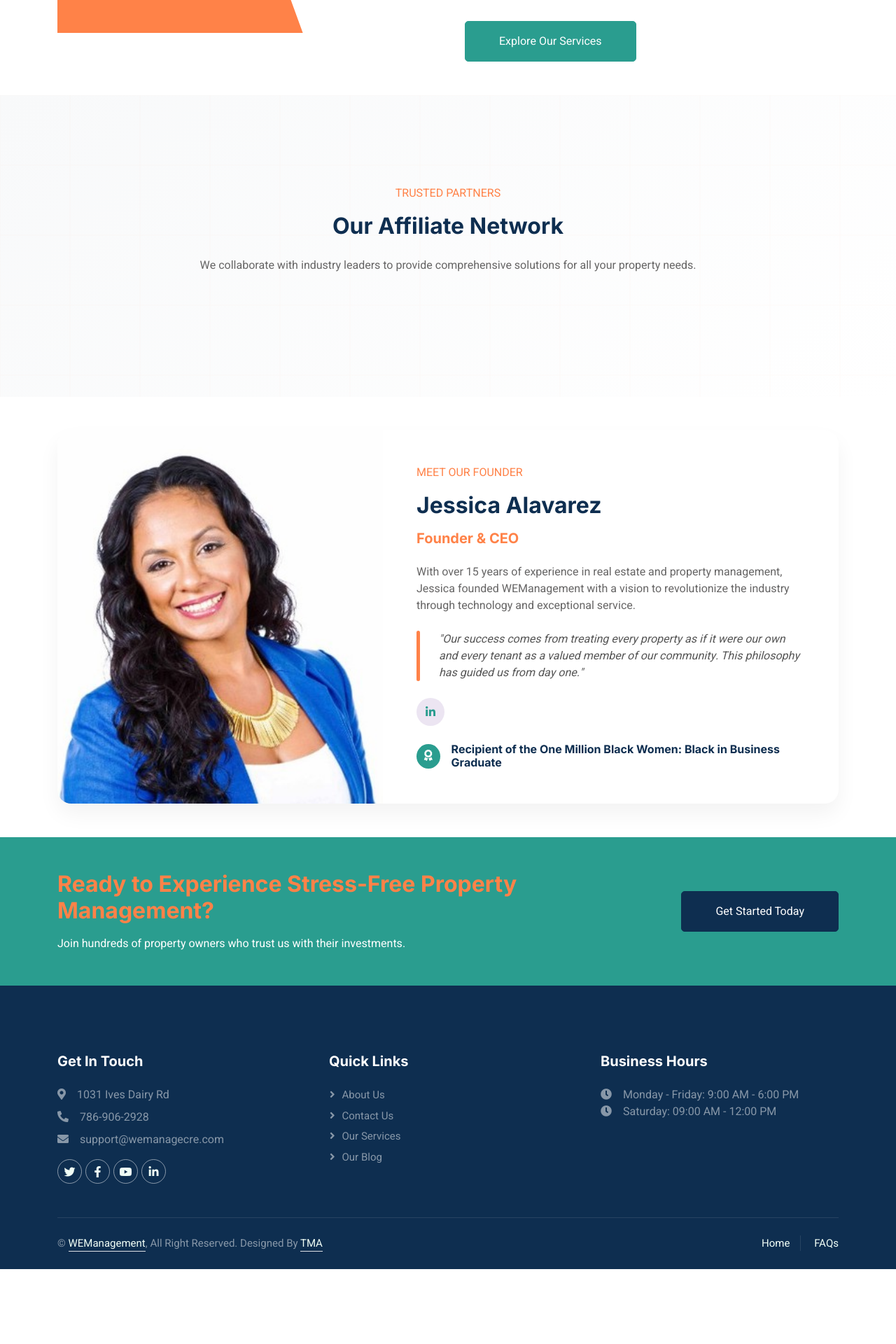
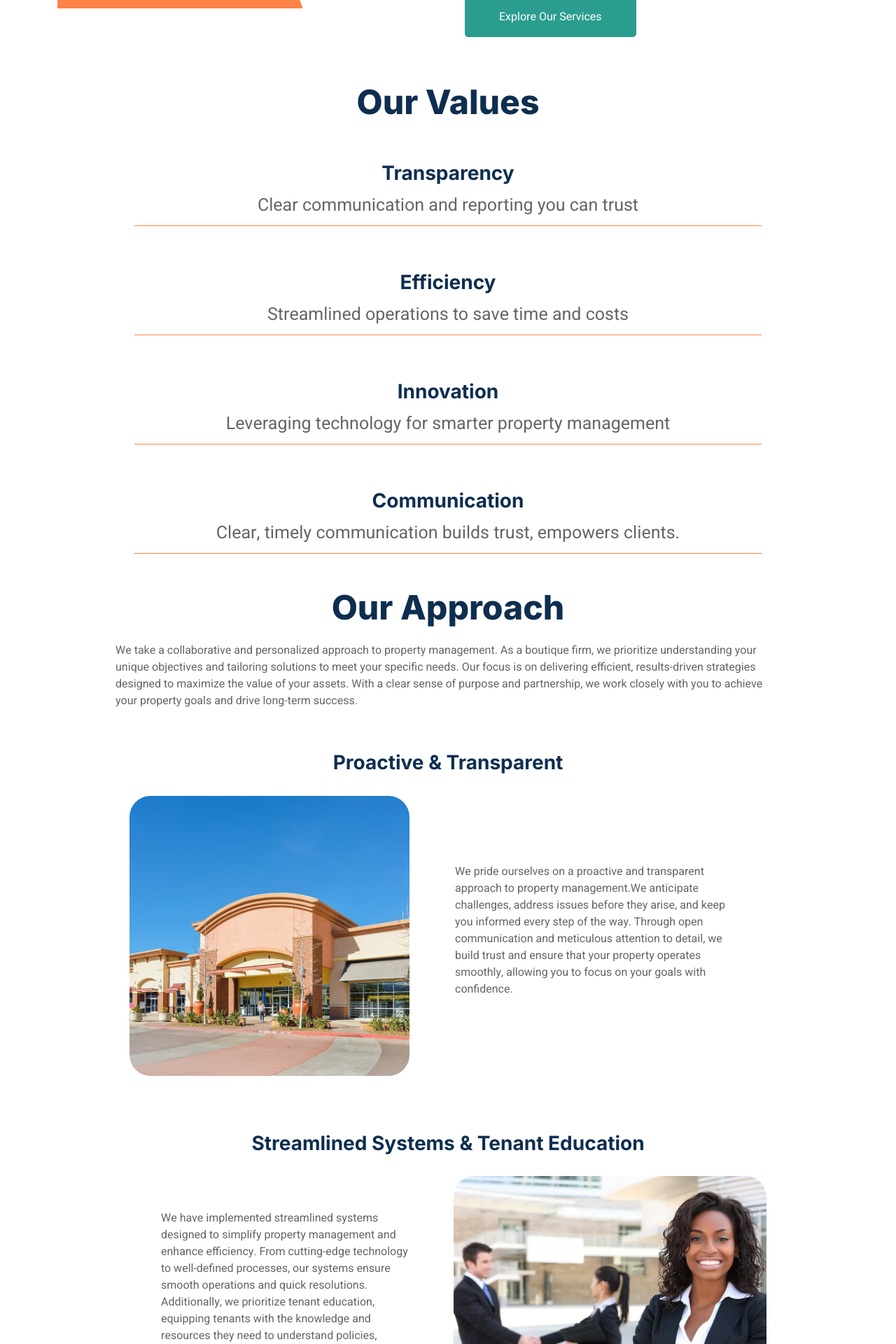
Before and after one commit to MthoNtanzi/we_management, a PHP site: page /about.html in a window 1280 px wide. Shown: the part 867-2787 px from the top of the page at 70% size. Before the commit the page ends 2680 px from the top, so only its background shows below. Run offline with PHP 8.4, Linux system fonts and the light colour scheme; some libraries are stand-ins or nearby versions.

Commit message:
Make changes to the about and service pages

```diff
--- a/about.html
+++ b/about.html
@@ -78,8 +78,8 @@
                         <!-- Dropdown for service sections -->
 
                         <a href="contact.html" class="nav-item nav-link">Contact</a>
+                        <a href="blog.html" class="nav-item nav-link">BLOG</a>
                     </div>
-                    <a href="blog.html" class="btn btn-primary px-3 d-none d-lg-flex">Our Blog</a>
                 </div>
             </nav>
         </div>
@@ -87,24 +87,24 @@
 
         <!-- Header Start -->
         <div class="container-fluid header bg-white p-0">
-            <div class="row g-0 align-items-center flex-column-reverse flex-md-row">
+            <div class="row g-0 align-items-center flex-column-reverse flex-md-row page_header">
                 <div class="col-md-6 p-5 mt-lg-5">
-                    <h1 class="display-5 animated fadeIn mb-4" style="margin-top: 35px;">
+                    <h1 class="display-5 animated fadeIn mb-4">
                         About <span class="text-primary">Us</span>
                     </h1>
                     <p class="animated fadeIn mb-4 pb-2">
                         At WE Management Group, we bring unparalleled expertise in commercial real estate, combining
-                        years of experience in property management, leasing, and retail development.
+                        years of experience in property management, leasing, and retail development
                     </p>
 
                 </div>
                 <div class="col-md-6 animated fadeIn">
-                    <div class="owl-carousel header-carousel definite">
+                    <div class="owl-carousel header-carousel">
                         <div class="owl-carousel-item">
-                            <img class="img-fluid" src="img/carousel-1.jpg" alt="" style="height: 400px;">
+                            <img class="img-fluid" src="img/carousel-1.jpg" alt="">
                         </div>
                         <div class="owl-carousel-item">
-                            <img class="img-fluid" src="img/carousel-2.jpg" alt="" style="height: 400px;">
+                            <img class="img-fluid" src="img/carousel-2.jpg" alt="">
                         </div>
                     </div>
                 </div>
@@ -146,6 +146,67 @@
                 </div>
             </div>
         </div>
+
+        <!-- Start of our Values -->
+        <div class="py-3">
+            <h2 class="display-5 text-center py-6 text-capitalize">Our Values</h2>
+            <div class="flex" style="margin: auto; width: 70%;">
+                <h3 class="text-center pt-5">Transparency</h3>
+                <p class="ourValuesP">Clear communication and reporting you can trust</p>
+                <h3 class="text-center pt-5">Efficiency</h3>
+                <p class="ourValuesP">Streamlined operations to save time and costs</p>
+                <h3 class="text-center pt-5">Innovation</h3>
+                <p class="ourValuesP"> Leveraging technology for smarter property management</p>
+                <h3 class="text-center pt-5">Communication</h3>
+                <p class="ourValuesP">Clear, timely communication builds trust, empowers clients.</p>
+
+            </div>
+
+        </div>
+        <!-- End of our Values -->
+
+        <!-- Start Our approach -->
+        <div class="py-3">
+            <h2 class="display-5 text-center py-6 text-capitalize">Our Approach</h2>
+            <p style="max-width: 950px; margin: 20px auto 60px auto;">
+                We take a collaborative and personalized approach to property management. As a boutique firm, we
+                prioritize understanding your unique objectives and tailoring solutions to meet your specific needs.
+                Our focus is on delivering efficient, results-driven strategies designed to maximize the value of your
+                assets. With a clear sense of purpose and partnership, we work closely with you to achieve your property
+                goals and drive long-term success.
+            </p>
+
+            <div class="mb-4">
+                <h3 class="text-center">Proactive & Transparent</h3>
+                <div class="image_and_service_desc">
+                    <img class="img-fluid" src="img/service_proactive_transparent.jpg"
+                        alt="Proactive and Transparent" />
+                    <p class="">
+                        We pride ourselves on a proactive and transparent approach to property management.We anticipate
+                        challenges, address issues before they arise, and keep you informed every step of the way.
+                        Through open communication and meticulous attention to detail, we build trust and ensure that
+                        your property
+                        operates smoothly, allowing you to focus on your goals with confidence.
+                    </p>
+                </div>
+            </div>
+
+            <div>
+                <h3 class="text-center">Streamlined Systems & Tenant Education</h3>
+                <div class="image_and_service_desc">
+                    <p>We have implemented streamlined systems designed to simplify property management and enhance
+                        efficiency. From cutting-edge technology to well-defined processes, our systems ensure
+                        smooth operations and quick resolutions. Additionally, we prioritize tenant education, equipping
+                        tenants with the knowledge and resources they need to understand policies, maintain compliance,
+                        and
+                        foster a positive relationship with your property. This proactive approach helps create a
+                        harmonious
+                        environment while protecting and enhancing your investment.</p>
+                    <img class="img-fluid" src="img/service_streamlined.jpg" alt="Streamlined Systems image" />
+                </div>
+            </div>
+        </div>
+        <!-- End of our approach -->
 
         <!-- Affiliate Partners Section -->
         <div class="partners-section">
@@ -190,7 +251,6 @@
             </div>
         </div>
 
-
         <!-- Founder Section -->
         <div class="container-xxl py-5">
             <div class="container">
@@ -213,7 +273,8 @@
                         </div>
 
                         <div class="founder-social mb-4">
-                            <a href="https://www.linkedin.com/in/jessicaalvarezcre/"><i class="fab fa-linkedin-in"></i></a>
+                            <a href="https://www.linkedin.com/in/jessicaalvarezcre/"><i
+                                    class="fab fa-linkedin-in"></i></a>
                         </div>
 
                         <div class="d-flex align-items-center" id="founder">
@@ -267,13 +328,13 @@
                         <a class="btn btn-link text-white-50" href="./about.html">About Us</a>
                         <a class="btn btn-link text-white-50" href="./contact.html">Contact Us</a>
                         <a class="btn btn-link text-white-50" href="./services.html">Our Services</a>
-                        <a class = "btn btn-link text-white-50" href="blog.html">Our Blog</a>
+                        <a class="btn btn-link text-white-50" href="blog.html">Our Blog</a>
                     </div>
                     <div class="col-lg-4 row-md">
                         <h5 class="text-white mb-4">Business Hours</h5>
                         <p>
                             <i class="fa fa-clock me-3"></i>Monday - Friday: 9:00 AM - 6:00 PM <br>
-                            <i class ="fa fa-clock me-3"></i>Saturday: 09:00 AM - 12:00 PM <br>
+                            <i class="fa fa-clock me-3"></i>Saturday: 09:00 AM - 12:00 PM <br>
                         </p>
 
                     </div>
--- a/blog.html
+++ b/blog.html
@@ -78,8 +78,8 @@
                         <!-- Dropdown for service sections -->
 
                         <a href="contact.html" class="nav-item nav-link">Contact</a>
+                        <a href="blog.html" class="nav-item nav-link active">BLOG</a>
                     </div>
-                    <a href="blog.html" class="nav-item nav-link active">Blog</a>
                 </div>
             </nav>
         </div>
--- a/contact.html
+++ b/contact.html
@@ -87,7 +87,7 @@
 
         <!-- Header Start -->
         <div class="container-fluid header bg-white p-0">
-            <div class="row g-0 align-items-center flex-column-reverse flex-md-row">
+            <div class="row g-0 align-items-center flex-column-reverse flex-md-row page_header">
                 <div class="col-md-6 p-5 mt-lg-5">
                     <h1 class="display-5 animated fadeIn mb-4" style="margin-top: 35px;">
                         Contact <span class="text-primary">Us</span>
--- a/css/style.css
+++ b/css/style.css
@@ -795,6 +795,16 @@ hr {
 
 
 /* ==== About ==== */
+
+/* ===  Values  === */
+.ourValuesP{
+    font-size: 25px;
+    text-align: center;
+    margin-top: 10px;
+    padding-bottom: 10px;
+    border-bottom: #ff8248 solid 1px;
+}
+
 /* Affiliate Partners Section */
 #founder .rounded-circle {
     height: 35px !important;
```
Also changed, not shown: services.html (+8 -48 lines).
